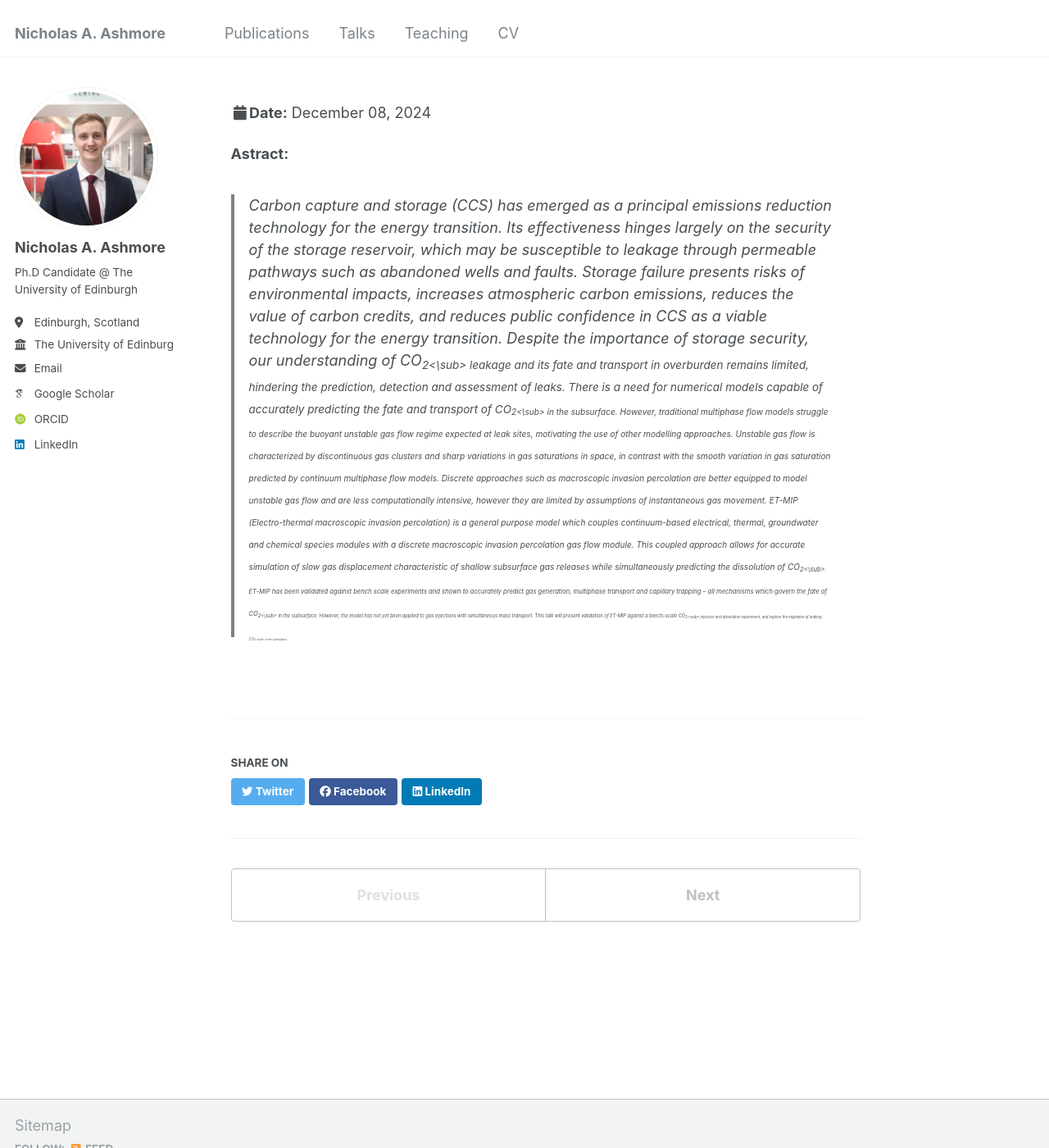
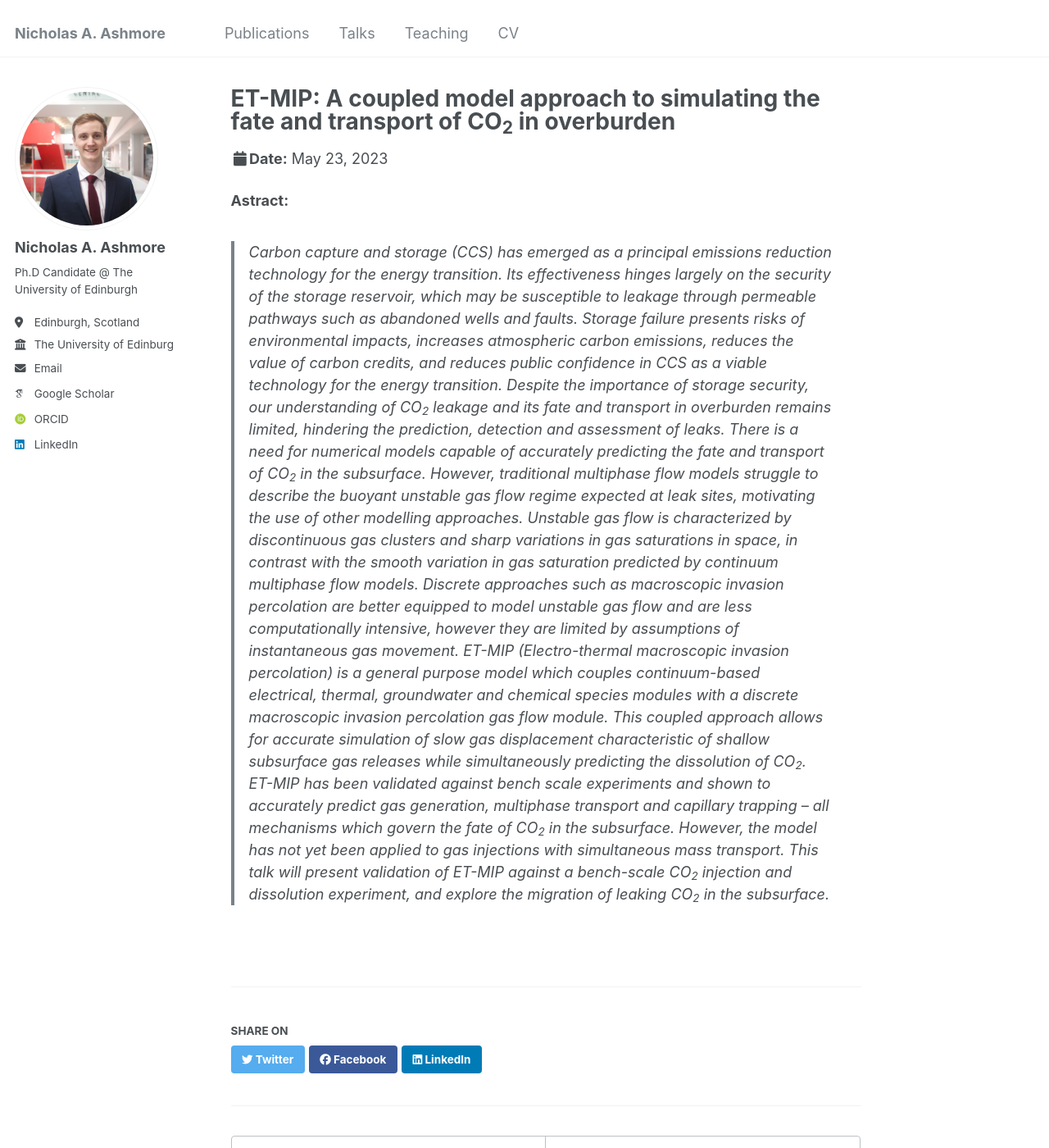
Before and after one commit to nashmore-edi/nashmore-edi.github.io, a Jekyll site: the page built from _talks/2023-05-23-InterPore.md, in a window 1280 px wide and 1400 px high. Shown: the whole window at 82% size. Built offline with Jekyll 4.4.1, drawn with Linux system fonts in a browser that asks for light colours; some web fonts are replaced.

Commit message:
Another fix to the interpore co2 subscript This time it should work

```diff
--- a/_talks/2023-05-23-InterPore.md
+++ b/_talks/2023-05-23-InterPore.md
@@ -1,5 +1,5 @@
 ---
-title: "ET-MIP: A coupled model approach to simulating the fate and transport of CO<sub>2<\sub> in overburden"
+title: "ET-MIP: A coupled model approach to simulating the fate and transport of CO<sub>2</sub> in overburden"
 collection: talks
 type: "Conference Presentation"
 permalink: /talks/2023-05-23-InterPore
@@ -9,5 +9,5 @@ location: "Edinburgh, Scotland"
 ---
 
 **Astract:**
->Carbon capture and storage (CCS) has emerged as a principal emissions reduction technology for the energy transition. Its effectiveness hinges largely on the security of the storage reservoir, which may be susceptible to leakage through permeable pathways such as abandoned wells and faults. Storage failure presents risks of environmental impacts, increases atmospheric carbon emissions, reduces the value of carbon credits, and reduces public confidence in CCS as a viable technology for the energy transition. Despite the importance of storage security, our understanding of CO<sub>2<\sub> leakage and its fate and transport in overburden remains limited, hindering the prediction, detection and assessment of leaks. There is a need for numerical models capable of accurately predicting the fate and transport of CO<sub>2<\sub> in the subsurface. However, traditional multiphase flow models struggle to describe the buoyant unstable gas flow regime expected at leak sites, motivating the use of other modelling approaches.
-Unstable gas flow is characterized by discontinuous gas clusters and sharp variations in gas saturations in space, in contrast with the smooth variation in gas saturation predicted by continuum multiphase flow models. Discrete approaches such as macroscopic invasion percolation are better equipped to model unstable gas flow and are less computationally intensive, however they are limited by assumptions of instantaneous gas movement. ET-MIP (Electro-thermal macroscopic invasion percolation) is a general purpose model which couples continuum-based electrical, thermal, groundwater and chemical species modules with a discrete macroscopic invasion percolation gas flow module. This coupled approach allows for accurate simulation of slow gas displacement characteristic of shallow subsurface gas releases while simultaneously predicting the dissolution of CO<sub>2<\sub>. ET-MIP has been validated against bench scale experiments and shown to accurately predict gas generation, multiphase transport and capillary trapping – all mechanisms which govern the fate of CO<sub>2<\sub> in the subsurface. However, the model has not yet been applied to gas injections with simultaneous mass transport. This talk will present validation of ET-MIP against a bench-scale CO<sub>2<\sub> injection and dissolution experiment, and explore the migration of leaking CO<sub>2<\sub> in the subsurface.
+>Carbon capture and storage (CCS) has emerged as a principal emissions reduction technology for the energy transition. Its effectiveness hinges largely on the security of the storage reservoir, which may be susceptible to leakage through permeable pathways such as abandoned wells and faults. Storage failure presents risks of environmental impacts, increases atmospheric carbon emissions, reduces the value of carbon credits, and reduces public confidence in CCS as a viable technology for the energy transition. Despite the importance of storage security, our understanding of CO<sub>2</sub> leakage and its fate and transport in overburden remains limited, hindering the prediction, detection and assessment of leaks. There is a need for numerical models capable of accurately predicting the fate and transport of CO<sub>2</sub> in the subsurface. However, traditional multiphase flow models struggle to describe the buoyant unstable gas flow regime expected at leak sites, motivating the use of other modelling approaches.
+Unstable gas flow is characterized by discontinuous gas clusters and sharp variations in gas saturations in space, in contrast with the smooth variation in gas saturation predicted by continuum multiphase flow models. Discrete approaches such as macroscopic invasion percolation are better equipped to model unstable gas flow and are less computationally intensive, however they are limited by assumptions of instantaneous gas movement. ET-MIP (Electro-thermal macroscopic invasion percolation) is a general purpose model which couples continuum-based electrical, thermal, groundwater and chemical species modules with a discrete macroscopic invasion percolation gas flow module. This coupled approach allows for accurate simulation of slow gas displacement characteristic of shallow subsurface gas releases while simultaneously predicting the dissolution of CO<sub>2</sub>. ET-MIP has been validated against bench scale experiments and shown to accurately predict gas generation, multiphase transport and capillary trapping – all mechanisms which govern the fate of CO<sub>2</sub> in the subsurface. However, the model has not yet been applied to gas injections with simultaneous mass transport. This talk will present validation of ET-MIP against a bench-scale CO<sub>2</sub> injection and dissolution experiment, and explore the migration of leaking CO<sub>2</sub> in the subsurface.
```
